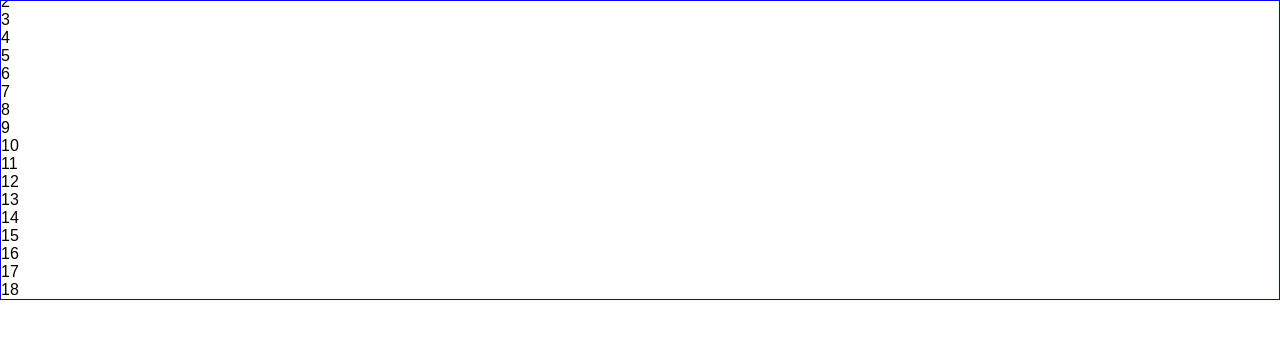
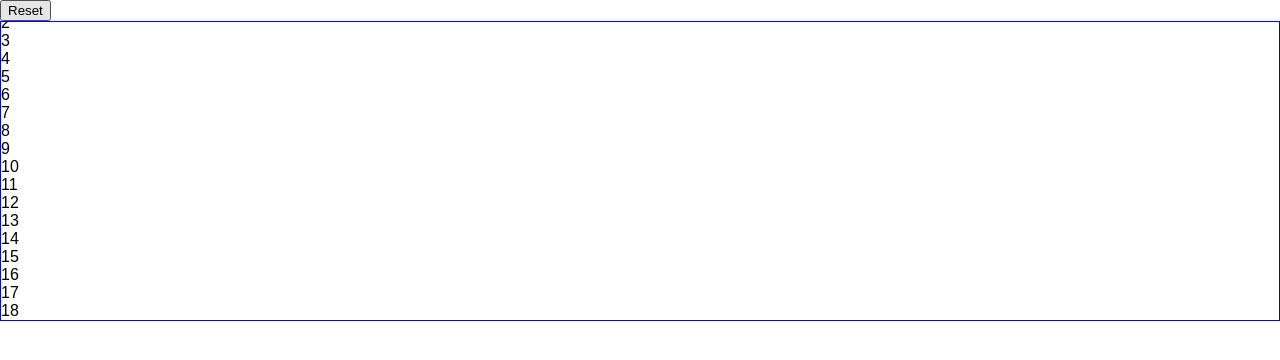
Before and after one commit to dkwooje/ReactHook, a React (Create React App) app in the folder blog/: page / in a window 1280 px wide. Shown: the top 360 px of the page. Built offline with nearby package versions, Linux system fonts and the light colour scheme; the HTML template or start-up script is replaced by a standard one.

Commit message:
useLayoutEffect 응용 4

```diff
--- a/blog/src/App.jsx
+++ b/blog/src/App.jsx
@@ -1,4 +1,4 @@
-import { useEffect, useRef, useState } from "react";
+import { useEffect, useRef, useState, useLayoutEffect } from "react";
 
 
   function getNumbers(){
@@ -15,7 +15,7 @@ function App() {
     setNumbers(nums);
   }, [])
 
-  useEffect(()=>{
+  useLayoutEffect(()=>{
     if(numbers.length === 0){
       return;
     }
@@ -26,7 +26,9 @@ function App() {
   },[numbers])  //scroll이 자동으로 최하단에 위치하도록 조치
 
   return (
-    <div
+    <>
+      <button onClick={()=> setNumbers( getNumbers())}>Reset</button>
+      <div
       ref={ref}
       style={
       {
@@ -39,9 +41,14 @@ function App() {
         <p key={idx}>{number}</p>
       ))}
     </div>
+    </>
   );
 }
 
 export default App;
 
 //개발자 모드에서 Performance로 들어가 CPU를 6배 느리게 설정 해주자.
+//useEffect는 비동기적으로 실행되기 때문에 'scroll이 자동으로 최하단에 위치하도록 조치'
+//해주는 코드가 실행되기 전에 랜더링 한다. 때문에 깜빡이는 UI변화가 생기게 된다.
+//하지만 useLayoutEffect는 동기적 작동 방식이기 때문에 useLayoutEffect가 먼저 실행되고,
+//랜더링이 되기때문에 화면이 깜빡이지 않는다.
```
